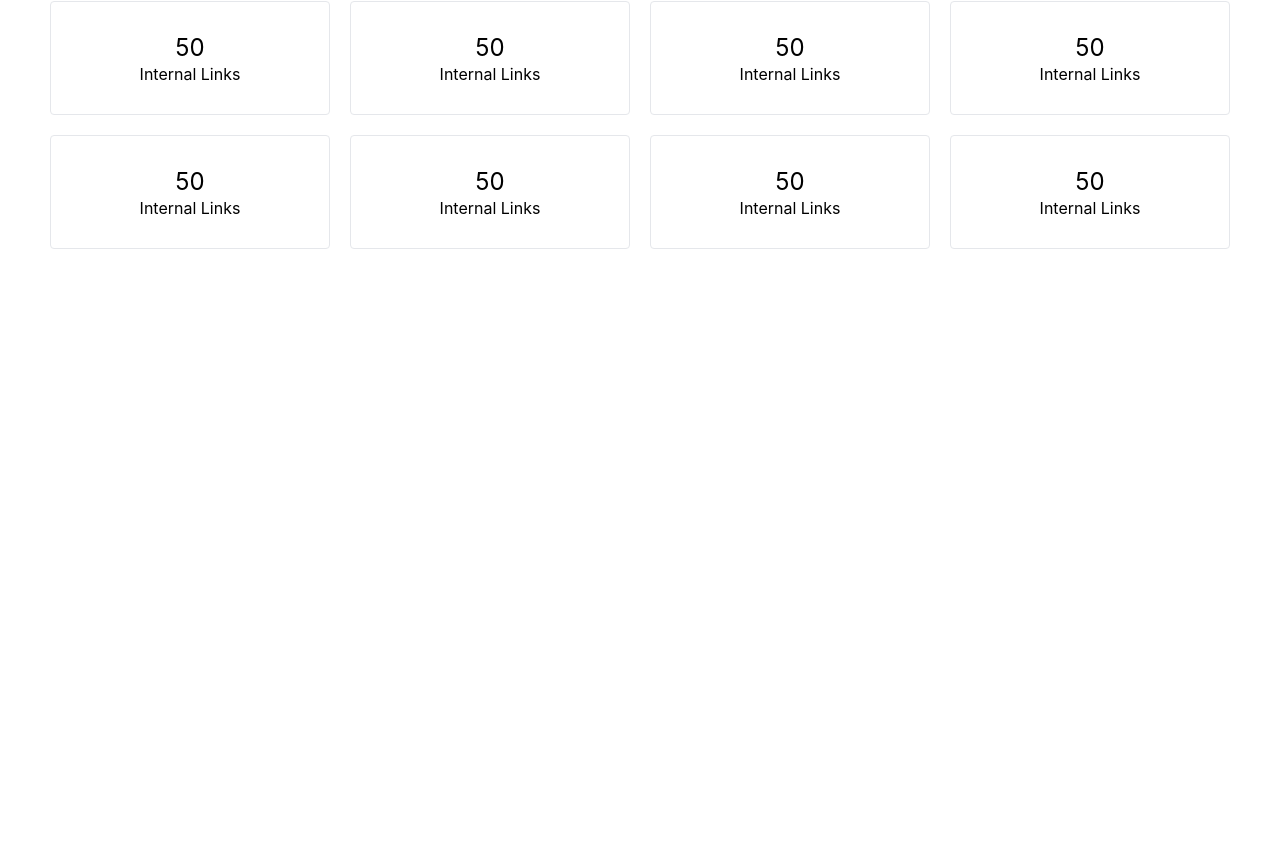
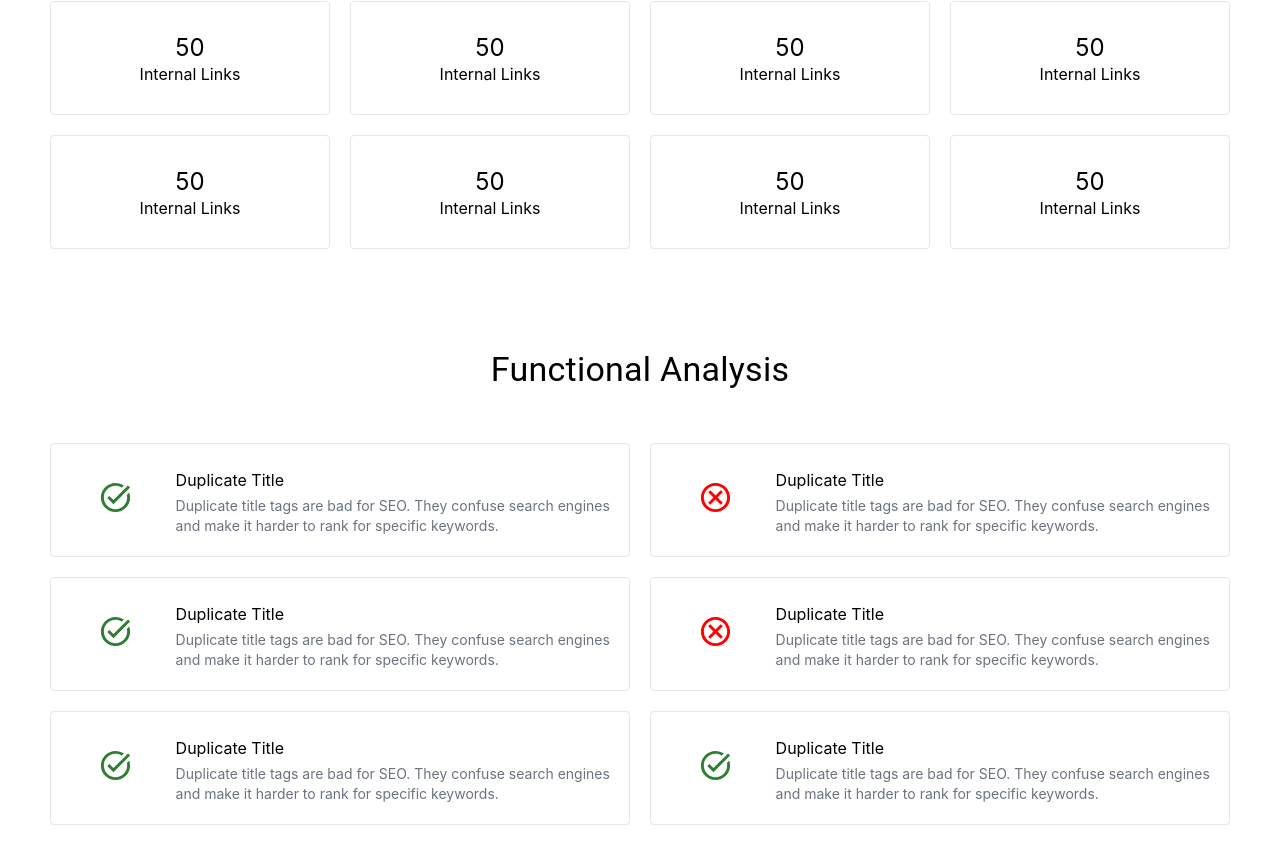
Before and after one commit to Ashwin1729/SEO-Widget, a React (Create React App) app in the folder frontend/: page / in a window 1280 px wide. Shown: the part 706-1569 px from the top of the page. Before the commit the page ends 1065 px from the top, so only its background shows below. Built offline with nearby package versions, Linux system fonts and the light colour scheme.

Commit message:
functional analysis implemented

```diff
--- a/frontend/package.json
+++ b/frontend/package.json
@@ -5,6 +5,7 @@
   "dependencies": {
     "@emotion/react": "^11.11.1",
     "@emotion/styled": "^11.11.0",
+    "@mui/icons-material": "^5.14.9",
     "@mui/material": "^5.14.9",
     "@testing-library/jest-dom": "^5.17.0",
     "@testing-library/react": "^13.4.0",
--- a/frontend/src/components/AuditReport/AuditReport.js
+++ b/frontend/src/components/AuditReport/AuditReport.js
@@ -2,6 +2,7 @@ import React, { useState, useEffect } from "react";
 import styles from "./AuditReport.module.css";
 import AuditScores from "./AuditScores";
 import OnpageResults from "./OnpageResults";
+import PageFunctions from "./PageFunctions";
 
 const AuditReport = () => {
   // useEffect(() => {
@@ -25,6 +26,7 @@ const AuditReport = () => {
       </div>
       <AuditScores />
       <OnpageResults />
+      <PageFunctions />
     </div>
   );
 };
--- /dev/null
+++ b/frontend/src/components/AuditReport/PageFunctions.js
@@ -0,0 +1,66 @@
+import React from "react";
+import { Typography } from "@mui/material";
+import styles from "./PageFunctions.module.css";
+import FunctionsCard from "../utils/FunctionsCard";
+
+const PageFunctions = () => {
+  return (
+    <div className={styles.page_results_container}>
+      <Typography variant="h4" gutterBottom>
+        Functional Analysis
+      </Typography>
+      <div className={styles.cards_container}>
+        <FunctionsCard
+          data={{
+            status: "ok",
+            title: "Duplicate Title",
+            description:
+              "Duplicate title tags are bad for SEO. They confuse search engines and make it harder to rank for specific keywords.",
+          }}
+        />
+        <FunctionsCard
+          data={{
+            status: "not_ok",
+            title: "Duplicate Title",
+            description:
+              "Duplicate title tags are bad for SEO. They confuse search engines and make it harder to rank for specific keywords.",
+          }}
+        />
+        <FunctionsCard
+          data={{
+            status: "ok",
+            title: "Duplicate Title",
+            description:
+              "Duplicate title tags are bad for SEO. They confuse search engines and make it harder to rank for specific keywords.",
+          }}
+        />
+        <FunctionsCard
+          data={{
+            status: "not_ok",
+            title: "Duplicate Title",
+            description:
+              "Duplicate title tags are bad for SEO. They confuse search engines and make it harder to rank for specific keywords.",
+          }}
+        />
+        <FunctionsCard
+          data={{
+            status: "ok",
+            title: "Duplicate Title",
+            description:
+              "Duplicate title tags are bad for SEO. They confuse search engines and make it harder to rank for specific keywords.",
+          }}
+        />
+        <FunctionsCard
+          data={{
+            status: "ok",
+            title: "Duplicate Title",
+            description:
+              "Duplicate title tags are bad for SEO. They confuse search engines and make it harder to rank for specific keywords.",
+          }}
+        />
+      </div>
+    </div>
+  );
+};
+
+export default PageFunctions;
--- /dev/null
+++ b/frontend/src/components/AuditReport/PageFunctions.module.css
@@ -0,0 +1,17 @@
+.page_results_container {
+  display: flex;
+  flex-direction: column;
+  justify-content: space-around;
+  align-items: center;
+  width: 100%;
+  margin: 30px 0;
+}
+
+.cards_container {
+  display: flex;
+  justify-content: space-between;
+  align-items: center;
+  width: 100%;
+  margin: 30px;
+  flex-wrap: wrap;
+}
--- /dev/null
+++ b/frontend/src/components/utils/FunctionsCard.js
@@ -0,0 +1,26 @@
+import React from "react";
+import TaskAltOutlinedIcon from "@mui/icons-material/TaskAltOutlined";
+import CancelOutlinedIcon from "@mui/icons-material/CancelOutlined";
+import styles from "./FunctionsCard.module.css";
+
+const FunctionsCard = ({ data }) => {
+  let icon;
+
+  if (data.status === "ok") {
+    icon = <TaskAltOutlinedIcon color="success" fontSize="large" />;
+  } else if (data.status === "not_ok") {
+    icon = <CancelOutlinedIcon sx={{ color: "red" }} fontSize="large" />;
+  }
+
+  return (
+    <div className={styles.card_container}>
+      <div className={styles.icon}>{icon}</div>
+      <div className={styles.data_container}>
+        <div className={styles.title}>{data.title}</div>
+        <div className={styles.description}>{data.description}</div>
+      </div>
+    </div>
+  );
+};
+
+export default FunctionsCard;
--- /dev/null
+++ b/frontend/src/components/utils/FunctionsCard.module.css
@@ -0,0 +1,36 @@
+.card_container {
+  display: flex;
+  justify-content: center;
+  align-items: center;
+  margin: 10px;
+  text-align: left;
+  border: 1px solid #e5e7eb;
+  border-radius: 4px;
+  padding: 20px 10px;
+  flex: 30%;
+}
+
+.icon {
+  text-align: center;
+  flex: 20%;
+}
+
+.data_container {
+  display: flex;
+  flex-direction: column;
+  justify-content: center;
+  padding: 0 5px;
+  flex: 80%;
+}
+
+.title {
+  font-size: 1rem;
+  line-height: 2rem;
+}
+
+.description {
+  font-size: 0.875rem;
+  line-height: 1.25rem;
+  --tw-text-opacity: 1;
+  color: rgb(107 114 128 / var(--tw-text-opacity));
+}
```
Also changed, not shown: 1 other file (tests, documents, lock files or other folders).
